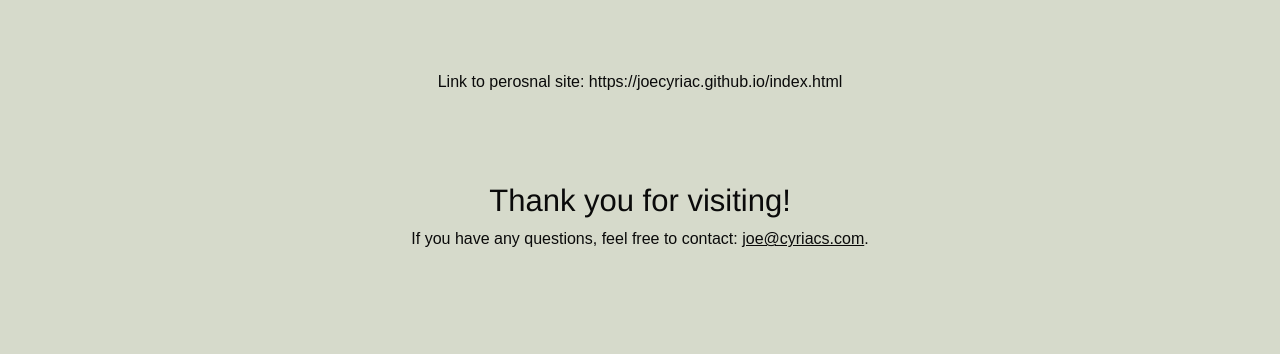
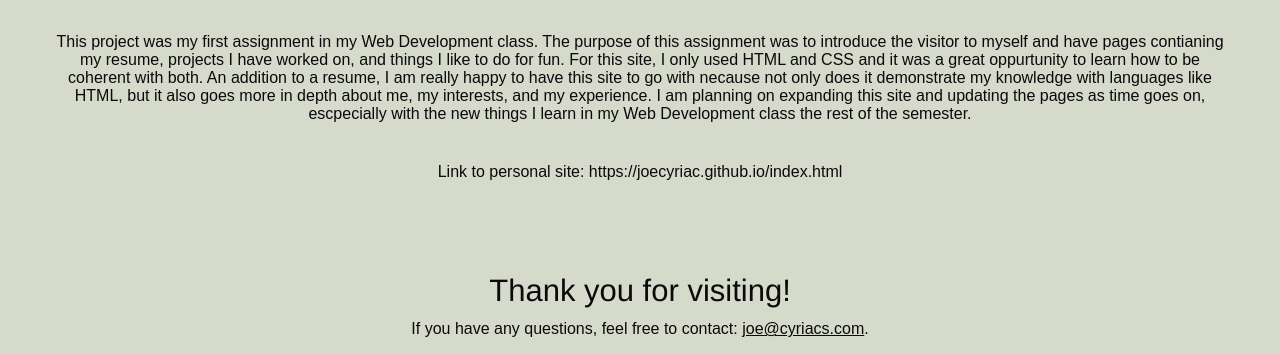
Before and after one commit to JoeCyriac/jcyriacportfolio, a plain HTML site: page Project2.html in a window 1280 px wide. Shown: the part 545-899 px from the top of the page. Before the commit the page ends 809 px from the top, so only its background shows below. Drawn offline with nearby package versions, Linux system fonts and the light colour scheme.

Commit message:
P2 finished. Need to review spelling still

```diff
--- a/Project2.html
+++ b/Project2.html
@@ -59,9 +59,16 @@
                 <br>
                 <h3><b>Description:</b></h3>
                 <br>
-                <p></p>
+                <p>This project was my first assignment in my Web Development class. The purpose of this assignment was
+                    to introduce the visitor to myself and have pages contianing my resume, projects I have worked on,
+                    and things I like to do for fun. For this site, I only used HTML and CSS and it was a great
+                    oppurtunity to learn how to be coherent with both. An addition to a resume, I am really happy to
+                    have this site to go with necause not only does it demonstrate my knowledge with languages like
+                    HTML, but it also goes more in depth about me, my interests, and my experience. I am planning on
+                    expanding this site and updating the pages as time goes on, escpecially with the new things I learn
+                    in my Web Development class the rest of the semester.</p>
                 <br>
-                <p>Link to perosnal site: https://joecyriac.github.io/index.html</p>
+                <p>Link to personal site: https://joecyriac.github.io/index.html</p>
             </div>
         </div>
     </div>
```
Also changed, not shown: index.html (+1 -1 lines).
